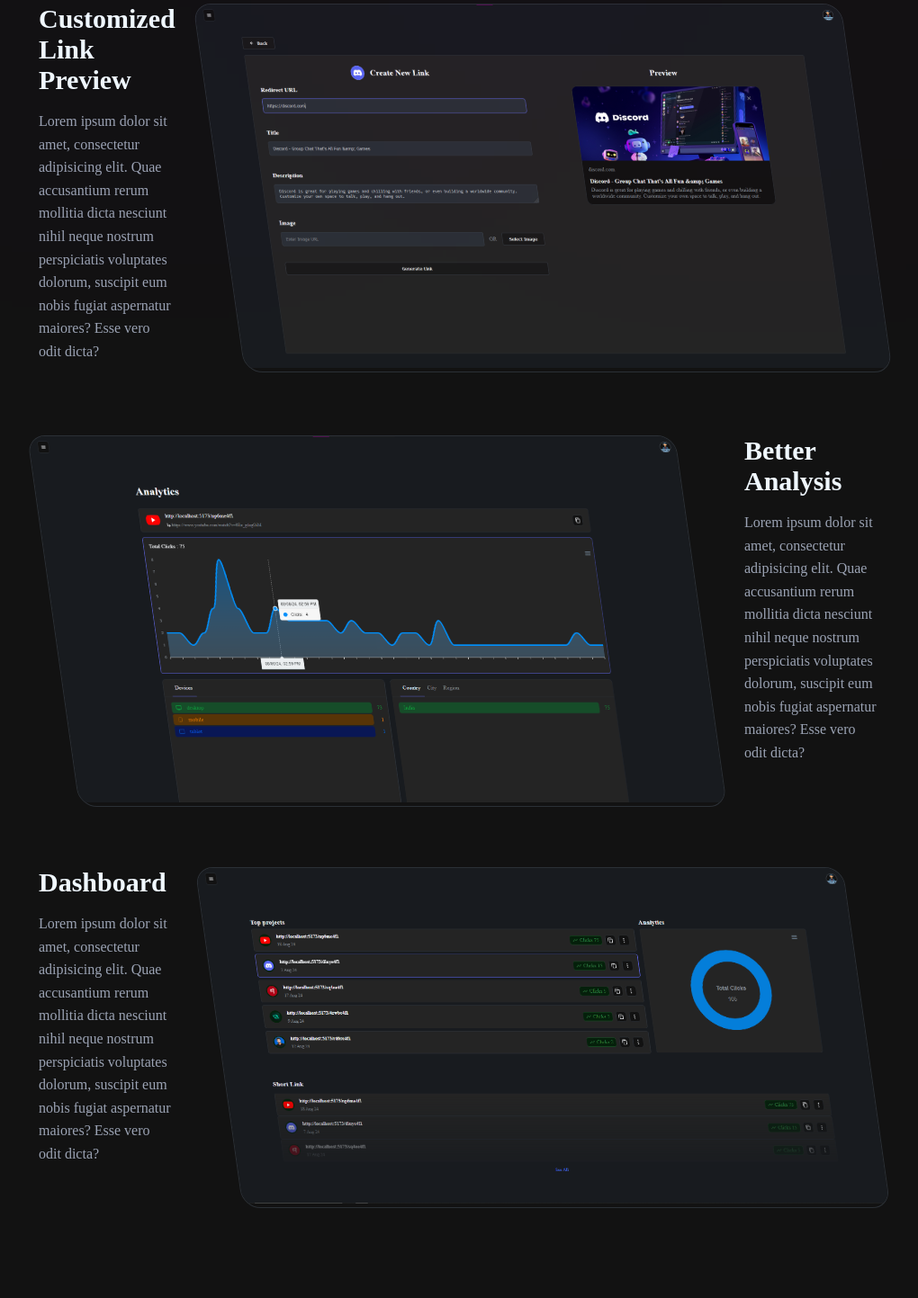
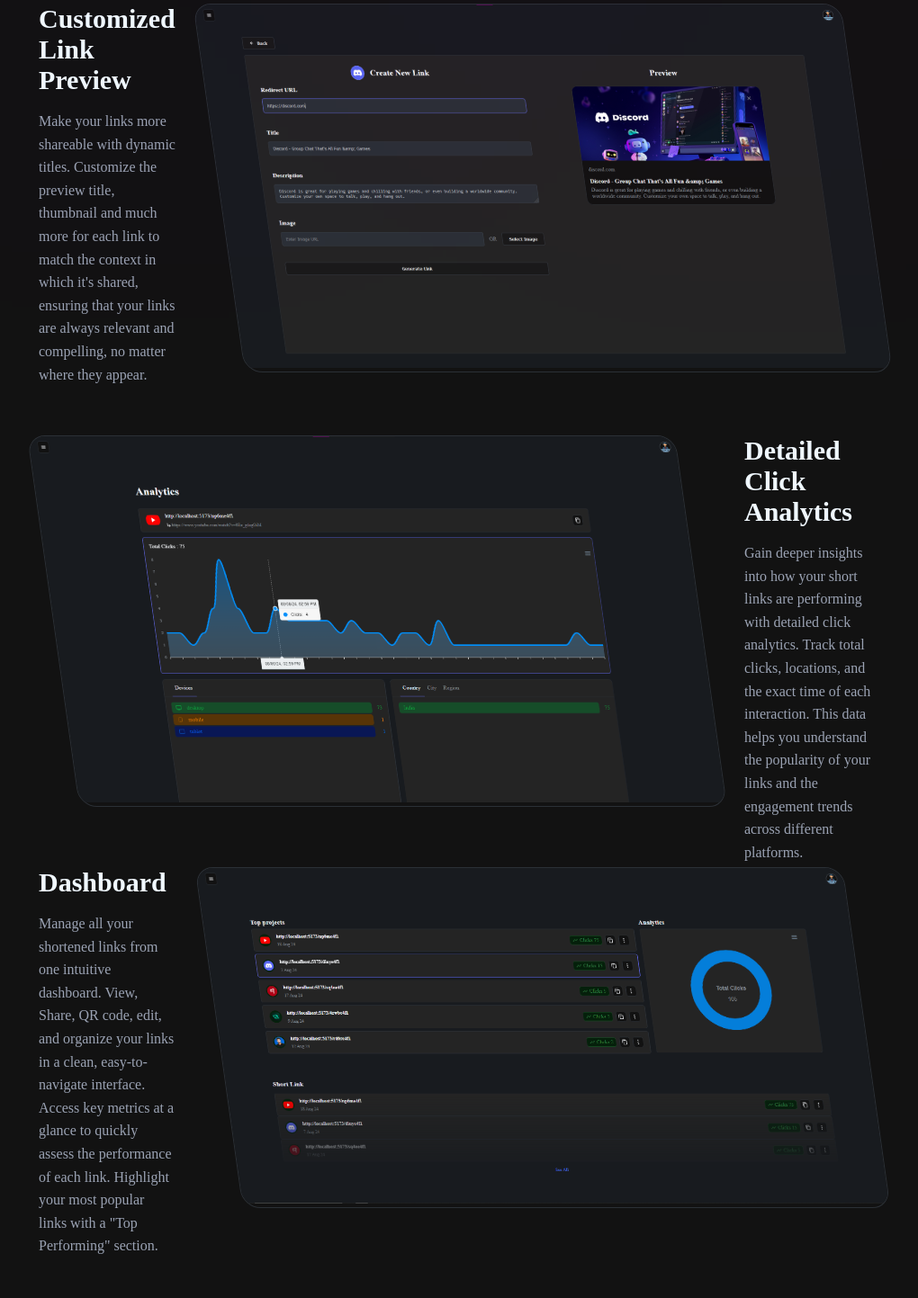
Before and after one commit to MK884/wrapper, a React (Vite) app in the folder client/: page / in a window 1280 px wide. Shown: the part 780-2223 px from the top of the page at 90% size, without its empty margins (129-1149 px from the left). Built offline with nearby package versions, Linux system fonts and the light colour scheme; no server answers.

Commit message:
remove dummy data

```diff
--- a/client/src/constant.tsx
+++ b/client/src/constant.tsx
@@ -264,15 +264,15 @@ export const showcaseData = [
         id: 1,
         titel: 'Customized link preview',
         description:
-            'Lorem ipsum dolor sit amet, consectetur adipisicing elit. Quae accusantium rerum mollitia dicta nesciunt nihil neque nostrum perspiciatis voluptates dolorum, suscipit  eum nobis fugiat aspernatur maiores? Esse vero odit dicta?',
+            "Make your links more shareable with dynamic titles. Customize the preview title, thumbnail and much more for each link to match the context in which it's shared, ensuring that your links are always relevant and compelling, no matter where they appear.",
         imgSrc: './ss4.png',
         alt: 'link preview',
     },
     {
         id: 2,
-        titel: 'Better Analysis',
+        titel: 'Detailed Click Analytics',
         description:
-            'Lorem ipsum dolor sit amet, consectetur adipisicing elit. Quae accusantium rerum mollitia dicta nesciunt nihil neque nostrum perspiciatis voluptates dolorum, suscipit  eum nobis fugiat aspernatur maiores? Esse vero odit dicta?',
+            "Gain deeper insights into how your short links are performing with detailed click analytics. Track total clicks, locations, and the exact time of each interaction. This data helps you understand the popularity of your links and the engagement trends across different platforms.",
         imgSrc: './ss2.png',
         alt: 'analysis',
     },
@@ -280,7 +280,7 @@ export const showcaseData = [
         id: 3,
         titel: 'Dashboard',
         description:
-            'Lorem ipsum dolor sit amet, consectetur adipisicing elit. Quae accusantium rerum mollitia dicta nesciunt nihil neque nostrum perspiciatis voluptates dolorum, suscipit  eum nobis fugiat aspernatur maiores? Esse vero odit dicta?',
+            `Manage all your shortened links from one intuitive dashboard. View, Share, QR code, edit, and organize your links in a clean, easy-to-navigate interface. Access key metrics at a glance to quickly assess the performance of each link. Highlight your most popular links with a "Top Performing" section.`,
         imgSrc: './ss1.png',
         alt: 'dashboard',
     },
@@ -288,7 +288,7 @@ export const showcaseData = [
         id: 4,
         titel: 'All your links at one place',
         description:
-            'Lorem ipsum dolor sit amet, consectetur adipisicing elit. Quae accusantium rerum mollitia dicta nesciunt nihil neque nostrum perspiciatis voluptates dolorum, suscipit  eum nobis fugiat aspernatur maiores? Esse vero odit dicta?',
+            "Access all your shortened links in one central location. Easily browse, search, and filter through your entire collection, making it simple to manage links from multiple campaigns or projects in a single view.",
         imgSrc: './ss3.png',
         alt: 'links',
     },
```
